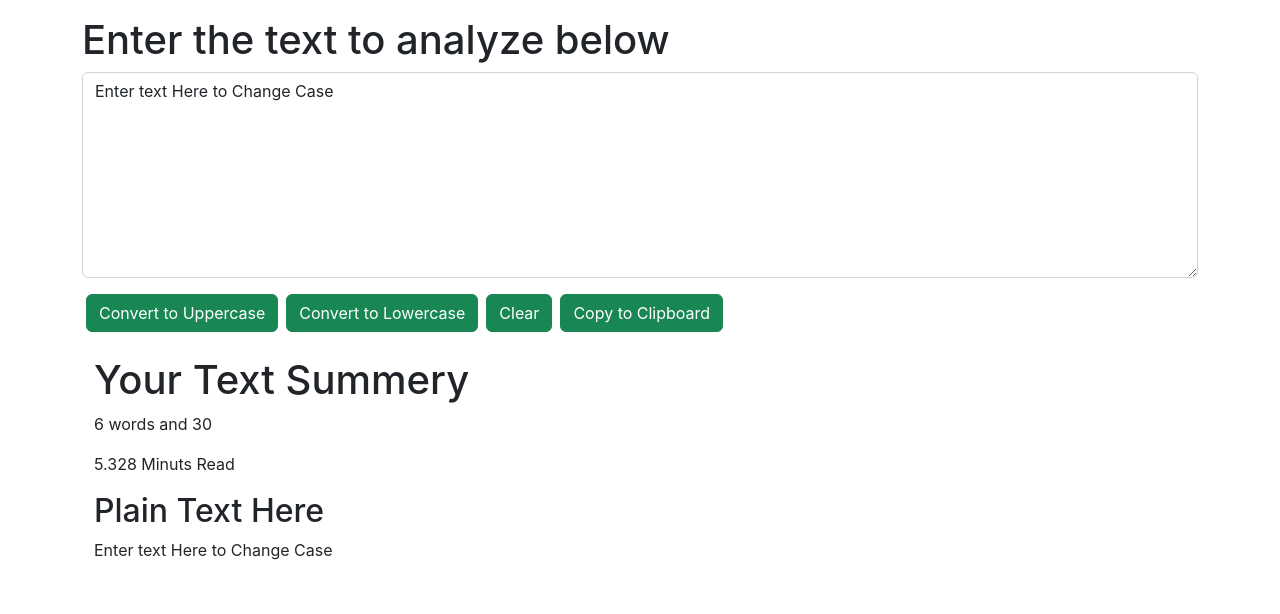
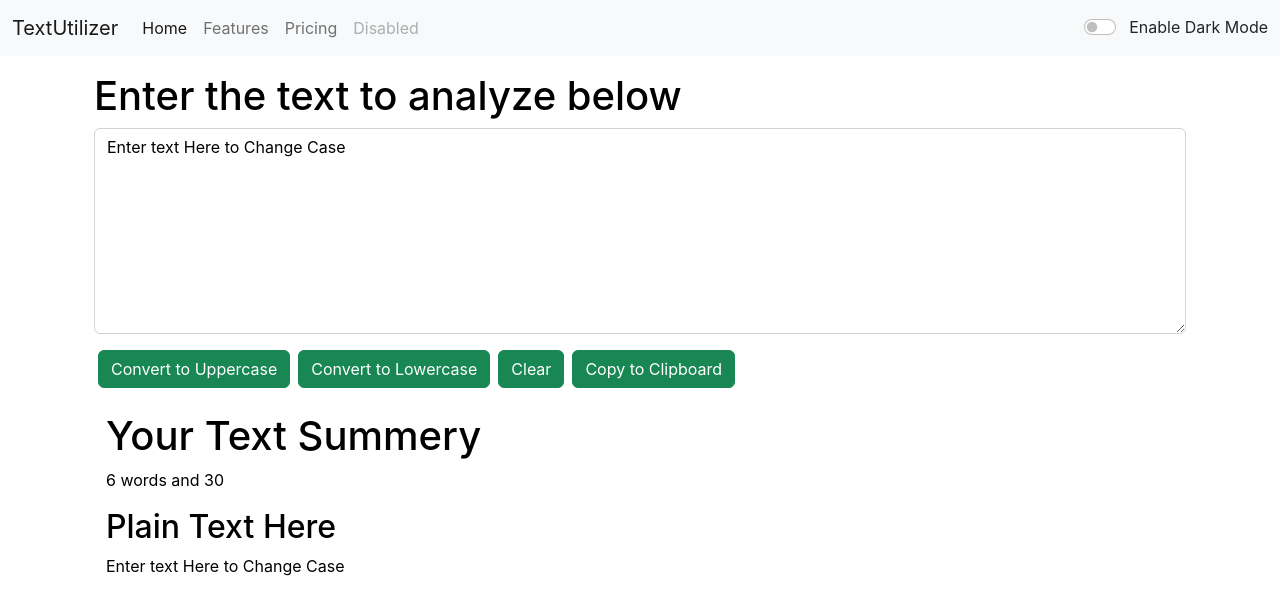
Before and after one commit to faiezahmedkhan/changeCase, a React (Create React App) app: page / in a window 1280 px wide. Shown: the top 614 px of the page. Built offline with nearby package versions, Linux system fonts and the light colour scheme.

Commit message:
Enhance Testtutels

```diff
--- a/src/App.js
+++ b/src/App.js
@@ -1,12 +1,29 @@
 import React from 'react'
 import Textform from './component/TextForm'
+import Navbar from './component/navbar'
+import { useState } from 'react'
 
 const App = () => {
+  const [mode, setMode] = useState('light');
+
+  const togglemode = () =>{
+    if(mode === 'light'){
+      setMode ('dark');
+      document.body.style.backgroundColor = '#192633f5';
+    } else{
+      setMode ('light');
+      document.body.style.backgroundColor = 'white';
+
+    }
+
+  }
   return (
     <>
-<div className="container my-3">
-<Textform heading="Enter the text to analyze below"/>
-</div>
+        <Navbar title="TextUtilizer"  mode={mode} togglemode={togglemode} />
+
+        <div className="container my-3">
+        <Textform heading="Enter the text to analyze below" mode={mode}/>
+        </div>
 
     </>
   )
--- a/src/component/TextForm.js
+++ b/src/component/TextForm.js
@@ -41,10 +41,10 @@
 
   return (
 
-    <>
+    <div className='container' style={ {color: props.mode==='dark' ? 'white':'black' } } >
                 <h1>{props.heading}</h1>
                 <div className="mb-3">
-                <textarea className="form-control" value={text} onChange={handelOnChange}  id="myBox" rows="8"></textarea>
+                <textarea className="form-control"  value={text} onChange={handelOnChange} style={ {backgroundColor: props.mode==='dark' ? 'gray':'white', color: props.mode==='dark' ? 'white':'black' } }  id="myBox" rows="8"></textarea>
                 </div>
 
                <button className='btn btn-success mx-1' onClick={handelclick}>Convert to Uppercase</button>
@@ -56,17 +56,15 @@
 
 
 
-               <div className="container my-4">
+               <div className="container my-4"  style={ {color: props.mode==='dark' ? 'white':'black' } }>
                 <h1>Your Text Summery</h1>
                 <p>{text.split(" ").length} words and {text.length}</p>
-                <p>{0.888 *  text.split(" ").length} Minuts Read</p>
-
                 <h2>Plain Text Here</h2>
                 <p>{text}</p>
 
                </div>
 
-    </>
+    </div>
   )
 }
 
--- /dev/null
+++ b/src/component/navbar.js
@@ -0,0 +1,40 @@
+import React from 'react'
+
+const navbar = (props) => {
+  return (
+    <>
+        <nav className={`navbar navbar-expand-lg navbar-${props.mode} bg-${props.mode}`}>
+            <div className="container-fluid">
+                <a className="navbar-brand" href="#">{props.title}</a>
+                <button className="navbar-toggler" type="button" data-bs-toggle="collapse" data-bs-target="#navbarNav" aria-controls="navbarNav" aria-expanded="false" aria-label="Toggle navigation">
+                <span className="navbar-toggler-icon"></span>
+                </button>
+                <div className="collapse navbar-collapse" id="navbarNav">
+                <ul className="navbar-nav">
+                    <li className="nav-item">
+                    <a className="nav-link active" aria-current="page" href="#">Home</a>
+                    </li>
+                    <li className="nav-item">
+                    <a className="nav-link" href="#">Features</a>
+                    </li>
+                    <li className="nav-item">
+                    <a className="nav-link" href="#">Pricing</a>
+                    </li>
+                    <li className="nav-item">
+                    <a className="nav-link disabled">Disabled</a>
+                    </li>
+
+                </ul>
+
+                </div>
+                <div className={`d-flex form-check form-switch text-${props.mode==='light' ? 'dark':'light' }`}>
+                        <input className="form-check-input" onClick={props.togglemode} type="checkbox" role="switch" id="flexSwitchCheckDefault" />
+                        <label className="form-check-label" htmlFor="flexSwitchCheckDefault">&nbsp;&nbsp; Enable Dark Mode</label>
+                   </div>
+            </div>
+</nav>
+    </>
+  )
+}
+
+export default navbar
```
